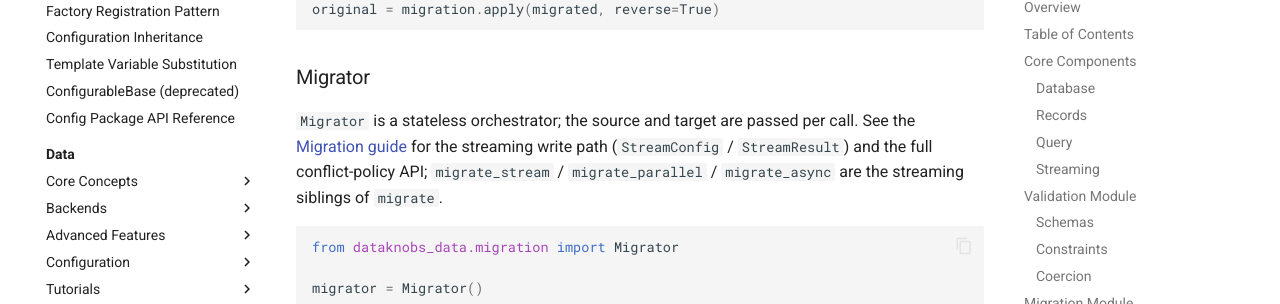
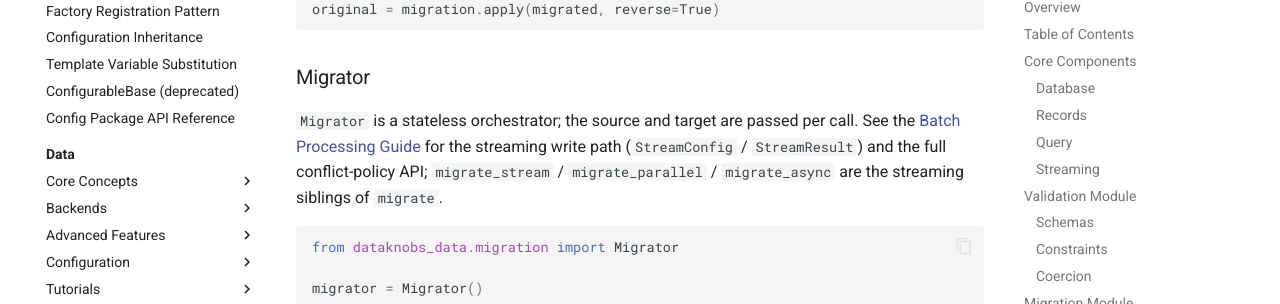
Before and after one commit to KBS-Labs/dataknobs, an MkDocs documentation site: the page built from docs/packages/data/api-reference.md, in a window 1280 px wide and 900 px high, scrolled down 11709 px. Shown: the part 149-453 px from the top of the window. Built offline with MkDocs 1.6.1 and Material for MkDocs 9.7.7, drawn with Linux system fonts in a browser that asks for light colours; comment, search, counter and statistics services are not loaded.

Commit message:
docs(data): mirror batch-processing guide to site; drop api-reference link exception
Publish the batch-processing guide to the mkdocs site as a symlink to its
package source (drift-proof, matching the dedup / keyed-record-store link-free
mirrors) and add it to the Data nav. Verified every symbol it teaches against
shipped dataknobs_data (StreamConfig/StreamResult fields, ConflictPolicy,
create_batch/upsert_batch, pandas BatchConfig/ChunkedProcessor,
streaming.StreamProcessor, and the demonstrated call signatures) — all accurate,
no source change needed.

With the guide now on the site, the api-reference mirror links to the real
target again: the earlier repoint to migration.md is reverted to
[Batch Processing Guide](batch-processing-guide.md), a plain filename delta the
mirror guard canonicalizes automatically. The manifest reclassifies the guide
package_only -> symlink and removes the now-obsolete api-reference line
exception.

The remaining unmirrored package docs (architecture / record-id /
record-serialization overviews, the design plan, and the boolean-logic
implementation record whose consumer content is already covered by query.md)
stay package-only by design; they are classified as such so the guard accepts
them without flagging.

Verification: bin/docs-checks.sh green (mkdocs --strict + versions + mirror
guard: 11 pairs, all docs classified); --fix is a clean no-op.

Co-Authored-By: Claude Opus 4.8 (1M context) <noreply@anthropic.com>

```diff
--- a/docs/packages/data/api-reference.md
+++ b/docs/packages/data/api-reference.md
@@ -534,7 +534,7 @@ original = migration.apply(migrated, reverse=True)
 ### Migrator
 
 `Migrator` is a stateless orchestrator; the source and target are passed per
-call. See the [Migration guide](migration.md) for the
+call. See the [Batch Processing Guide](batch-processing-guide.md) for the
 streaming write path (`StreamConfig` / `StreamResult`) and the full
 conflict-policy API; `migrate_stream` / `migrate_parallel` / `migrate_async`
 are the streaming siblings of `migrate`.
--- a/mkdocs.yml
+++ b/mkdocs.yml
@@ -112,6 +112,7 @@ nav:
         - packages/data/hybrid-search.md
         - packages/data/dedup.md
         - packages/data/performance-tuning.md
+        - packages/data/batch-processing-guide.md
         - packages/data/migration.md
         - packages/data/validation.md
         - packages/data/pandas-integration.md
```
Also changed, not shown: docs/packages/data/batch-processing-guide.md (added, +1 -0 lines), 1 other file.
